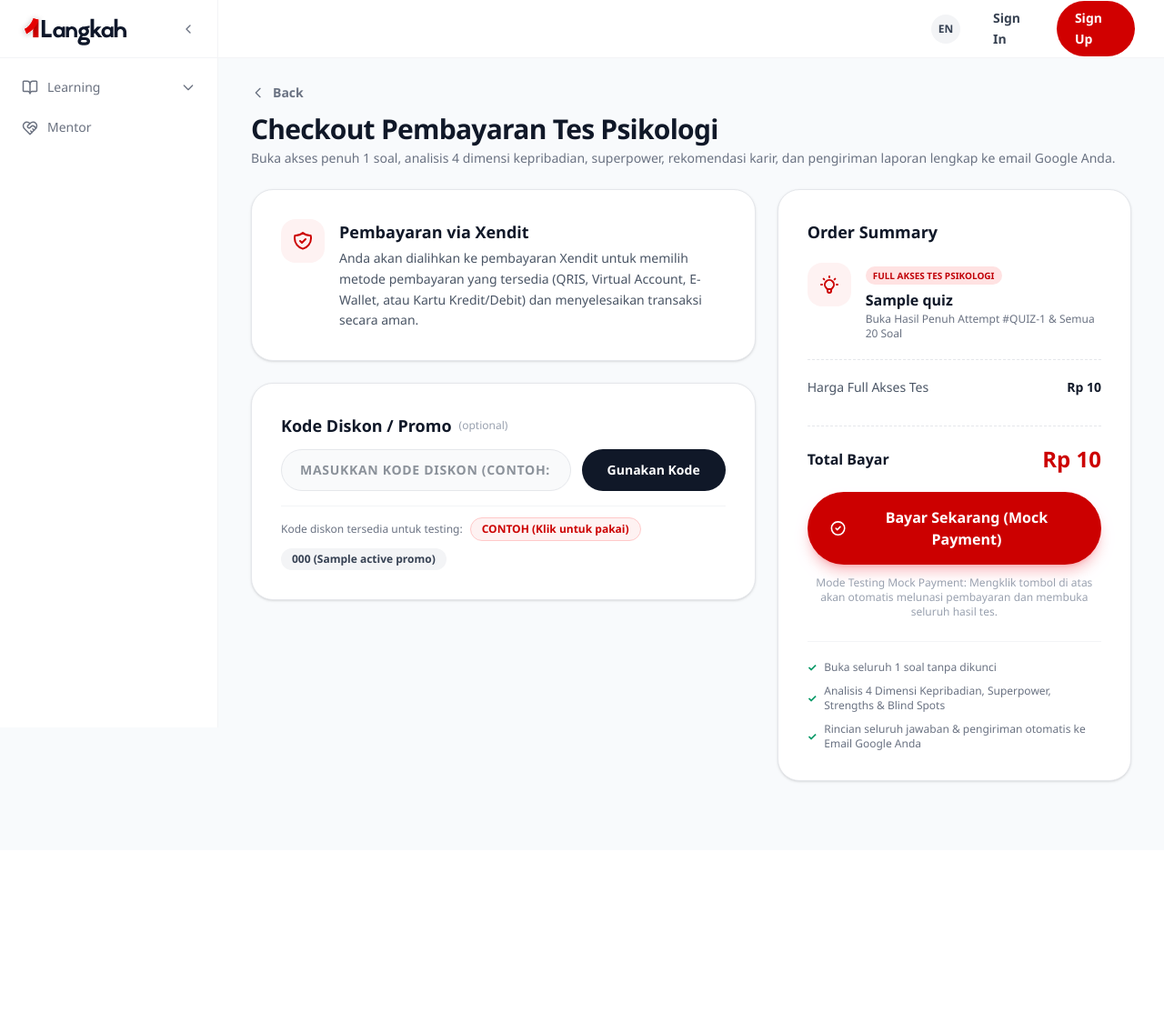
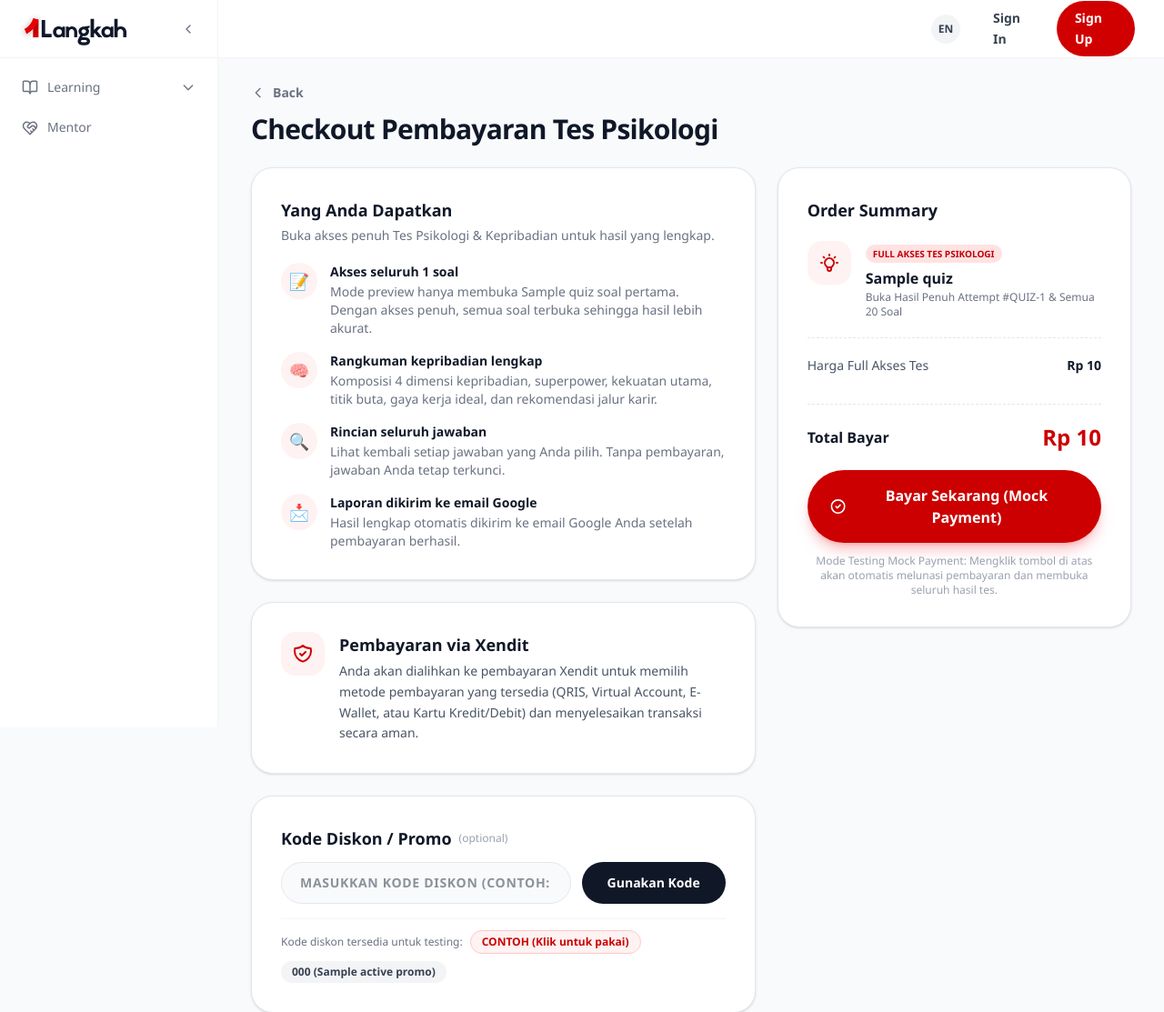
Before and after one commit to NixFester/1langkah, a Laravel app: template resources/views/pages/quiz-checkout.blade.php in a window 1280 px wide. Shown: the top 1113 px of the page at 91% size. Before the commit the page ends 861 px from the top, so only its background shows below. Run offline with Laravel 12, Linux system fonts and the light colour scheme; the template is opened without the code that fills it: most values are stand-ins (such as "Sample title", 1, 10 or a date in 2020); style sheets or scripts are compiled from the project's sources.

Commit message:
small fix

```diff
--- a/resources/views/pages/quiz-checkout.blade.php
+++ b/resources/views/pages/quiz-checkout.blade.php
@@ -13,14 +13,50 @@
             <svg class="w-4 h-4" fill="none" stroke="currentColor" viewBox="0 0 24 24"><path stroke-linecap="round" stroke-linejoin="round" stroke-width="2" d="M15 19l-7-7 7-7"></path></svg>
             {{ __('app.back') }}
         </a>
-        <h1 class="text-2xl sm:text-3xl font-extrabold text-gray-900 tracking-tight">Checkout Pembayaran Tes Psikologi</h1>
-        <p class="text-sm text-gray-500 mt-1">Buka akses penuh {{ $quiz->questions->count() }} soal, analisis 4 dimensi kepribadian, superpower, rekomendasi karir, dan pengiriman laporan lengkap ke email Google Anda.</p>
+        <h1 class="text-xl sm:text-3xl font-extrabold text-gray-900 tracking-tight">Checkout Pembayaran Tes Psikologi</h1>
     </div>
 
     <div class="grid grid-cols-1 lg:grid-cols-12 gap-6 items-start">
 
         <!-- Left Column: Payment Methods & Discount Code -->
         <div class="lg:col-span-7 space-y-6">
+
+            <!-- Detailed Benefits Card -->
+            <div class="bg-white border border-gray-200 rounded-3xl p-5 sm:p-8 shadow-sm">
+                <h2 class="text-lg font-extrabold text-gray-900 mb-1">Yang Anda Dapatkan</h2>
+                <p class="text-sm text-gray-500 mb-5">Buka akses penuh Tes Psikologi &amp; Kepribadian untuk hasil yang lengkap.</p>
+
+                <div class="space-y-4">
+                    <div class="flex items-start gap-3.5">
+                        <div class="w-10 h-10 rounded-xl bg-red-50 flex items-center justify-center flex-shrink-0 text-lg">📝</div>
+                        <div>
+                            <div class="font-bold text-sm text-gray-900">Akses seluruh {{ $quiz->questions->count() }} soal</div>
+                            <p class="text-xs sm:text-sm text-gray-500 mt-0.5">Mode preview hanya membuka {{ $quiz->free_question_limit ?: 10 }} soal pertama. Dengan akses penuh, semua soal terbuka sehingga hasil lebih akurat.</p>
+                        </div>
+                    </div>
+                    <div class="flex items-start gap-3.5">
+                        <div class="w-10 h-10 rounded-xl bg-red-50 flex items-center justify-center flex-shrink-0 text-lg">🧠</div>
+                        <div>
+                            <div class="font-bold text-sm text-gray-900">Rangkuman kepribadian lengkap</div>
+                            <p class="text-xs sm:text-sm text-gray-500 mt-0.5">Komposisi 4 dimensi kepribadian, superpower, kekuatan utama, titik buta, gaya kerja ideal, dan rekomendasi jalur karir.</p>
+                        </div>
+                    </div>
+                    <div class="flex items-start gap-3.5">
+                        <div class="w-10 h-10 rounded-xl bg-red-50 flex items-center justify-center flex-shrink-0 text-lg">🔍</div>
+                        <div>
+                            <div class="font-bold text-sm text-gray-900">Rincian seluruh jawaban</div>
+                            <p class="text-xs sm:text-sm text-gray-500 mt-0.5">Lihat kembali setiap jawaban yang Anda pilih. Tanpa pembayaran, jawaban Anda tetap terkunci.</p>
+                        </div>
+                    </div>
+                    <div class="flex items-start gap-3.5">
+                        <div class="w-10 h-10 rounded-xl bg-red-50 flex items-center justify-center flex-shrink-0 text-lg">📩</div>
+                        <div>
+                            <div class="font-bold text-sm text-gray-900">Laporan dikirim ke email Google</div>
+                            <p class="text-xs sm:text-sm text-gray-500 mt-0.5">Hasil lengkap otomatis dikirim ke email Google Anda setelah pembayaran berhasil.</p>
+                        </div>
+                    </div>
+                </div>
+            </div>
 
             <!-- Xendit Redirect Notice Card -->
             <div class="bg-white border border-gray-200 rounded-3xl p-6 sm:p-8 shadow-sm">
@@ -154,22 +190,6 @@
                         Mode Testing Mock Payment: Mengklik tombol di atas akan otomatis melunasi pembayaran dan membuka seluruh hasil tes.
                     @endif
                 </p>
-
-                <!-- Benefits -->
-                <div class="mt-6 pt-5 border-t border-gray-100 space-y-2.5 text-xs text-gray-500">
-                    <div class="flex items-center gap-2">
-                        <span class="text-emerald-600 font-bold">✓</span>
-                        <span>Buka seluruh {{ $quiz->questions->count() }} soal tanpa dikunci</span>
-                    </div>
-                    <div class="flex items-center gap-2">
-                        <span class="text-emerald-600 font-bold">✓</span>
-                        <span>Analisis 4 Dimensi Kepribadian, Superpower, Strengths & Blind Spots</span>
-                    </div>
-                    <div class="flex items-center gap-2">
-                        <span class="text-emerald-600 font-bold">✓</span>
-                        <span>Rincian seluruh jawaban & pengiriman otomatis ke Email Google Anda</span>
-                    </div>
-                </div>
             </div>
         </div>
 
```
Also changed, not shown: resources/views/pages/quiz-result.blade.php (+6 -15 lines), resources/views/pages/quiz-take.blade.php (+55 -46 lines), 3 other files.
